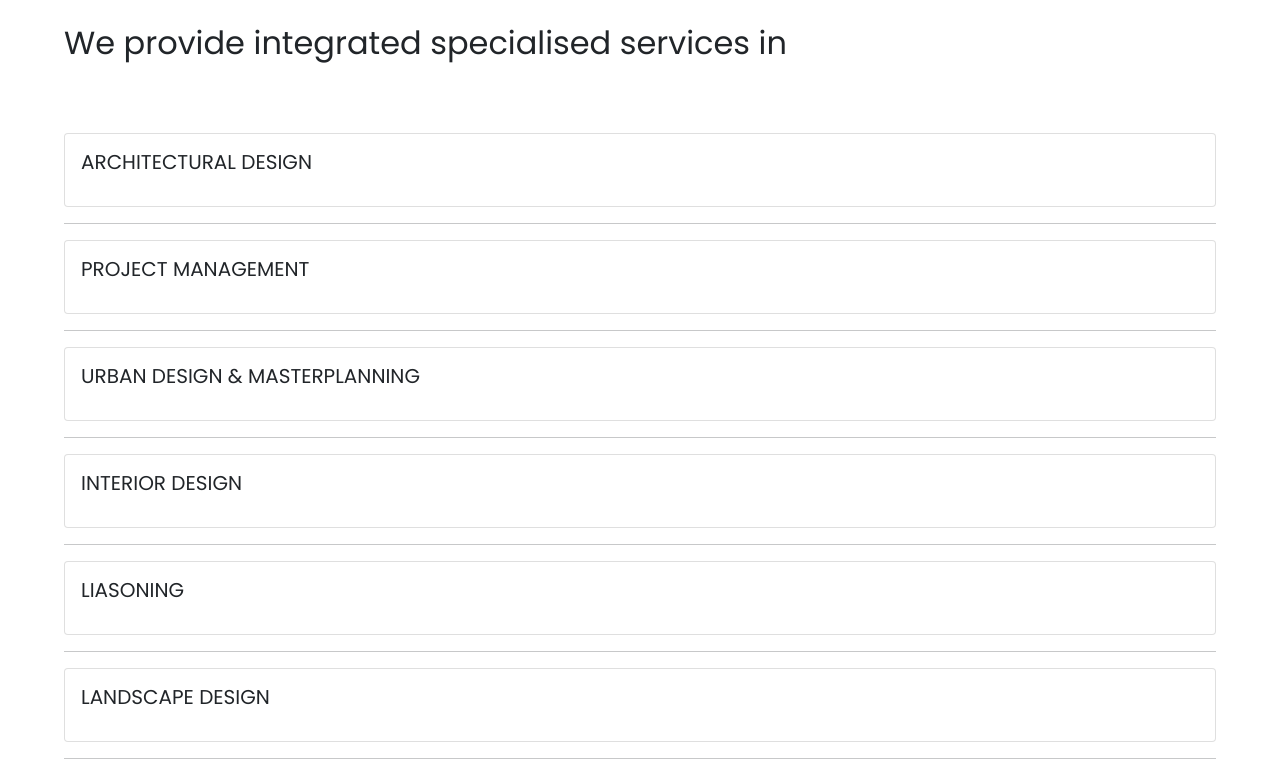
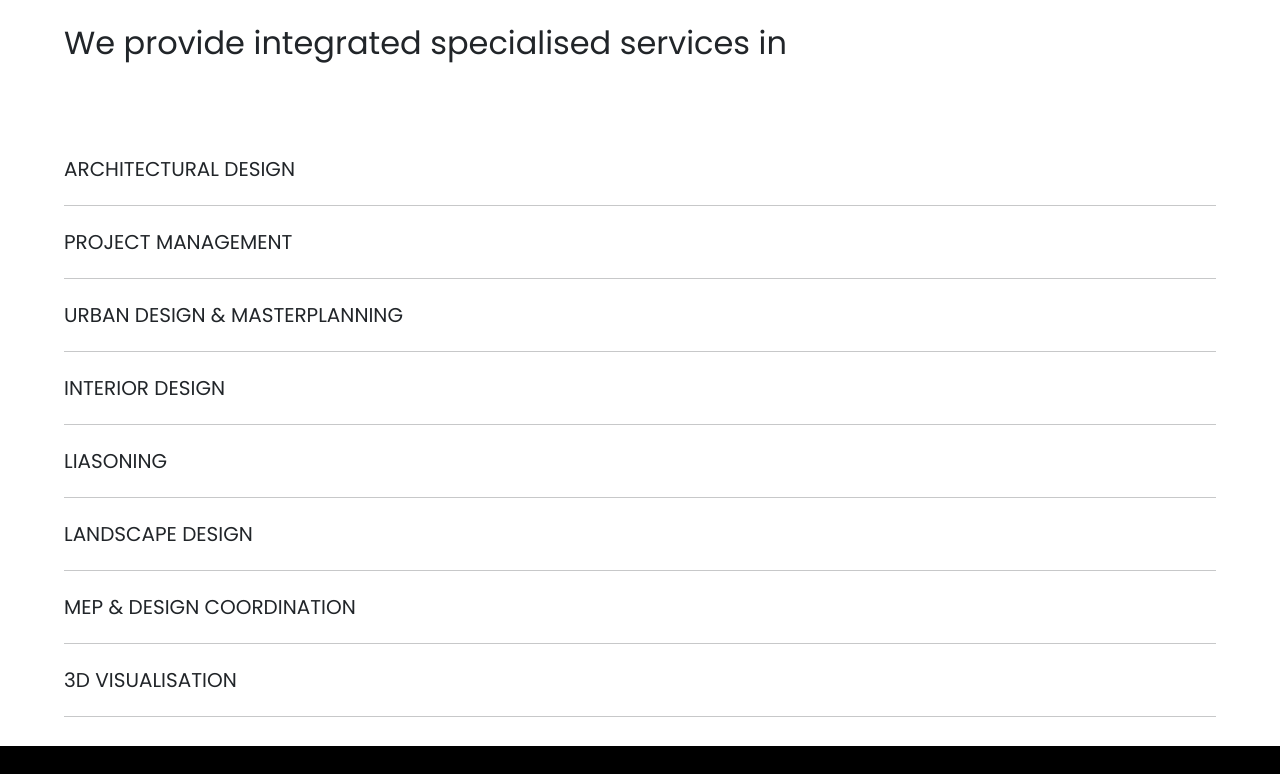
Before and after one commit to sd8capricon/ayd-portfolio, a React (Create React App) app: page /about in a window 1280 px wide. Shown: the part 2140-2914 px from the top of the page. Built offline with nearby package versions, Linux system fonts and the light colour scheme.

Commit message:
sevices chng

```diff
--- a/package.json
+++ b/package.json
@@ -1,5 +1,5 @@
 {
-  "name": "ayd-portfolio",
+  "name": "ayda-react",
   "version": "0.1.0",
   "private": true,
   "dependencies": {
--- a/src/components/Services.jsx
+++ b/src/components/Services.jsx
@@ -1,16 +1,14 @@
-import React from 'react';
-import { Card } from "react-bootstrap";
+import React from "react";
+// import { Card } from "react-bootstrap";
 
-export default function Services(props){
-    return(
-        <div>
-            <Card as="li">
-                <Card.Body>
-                    <h5>{props.service}</h5>
-                    <p><em>{props.description}</em></p>
-                </Card.Body>
-            </Card>
-            <hr/>
-        </div>
-    );
+export default function Services(props) {
+  return (
+    <>
+      <li style={{ margin: "1.5rem 0" }}>
+        <h5>{props.service}</h5>
+        <p>{props.description}</p>
+      </li>
+      <hr />
+    </>
+  );
 }
```
Also changed, not shown: src/About.js (+24 -24 lines).
